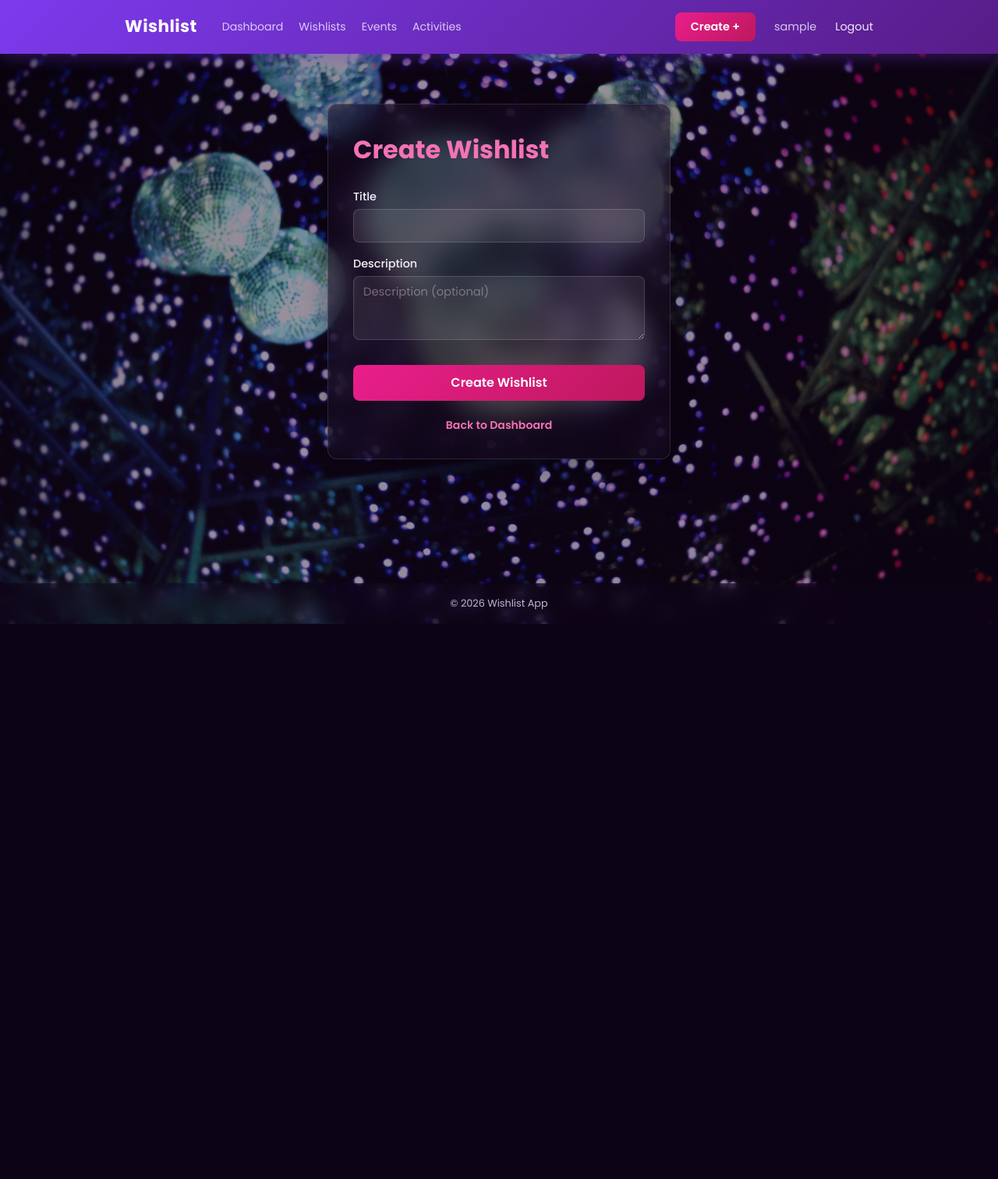
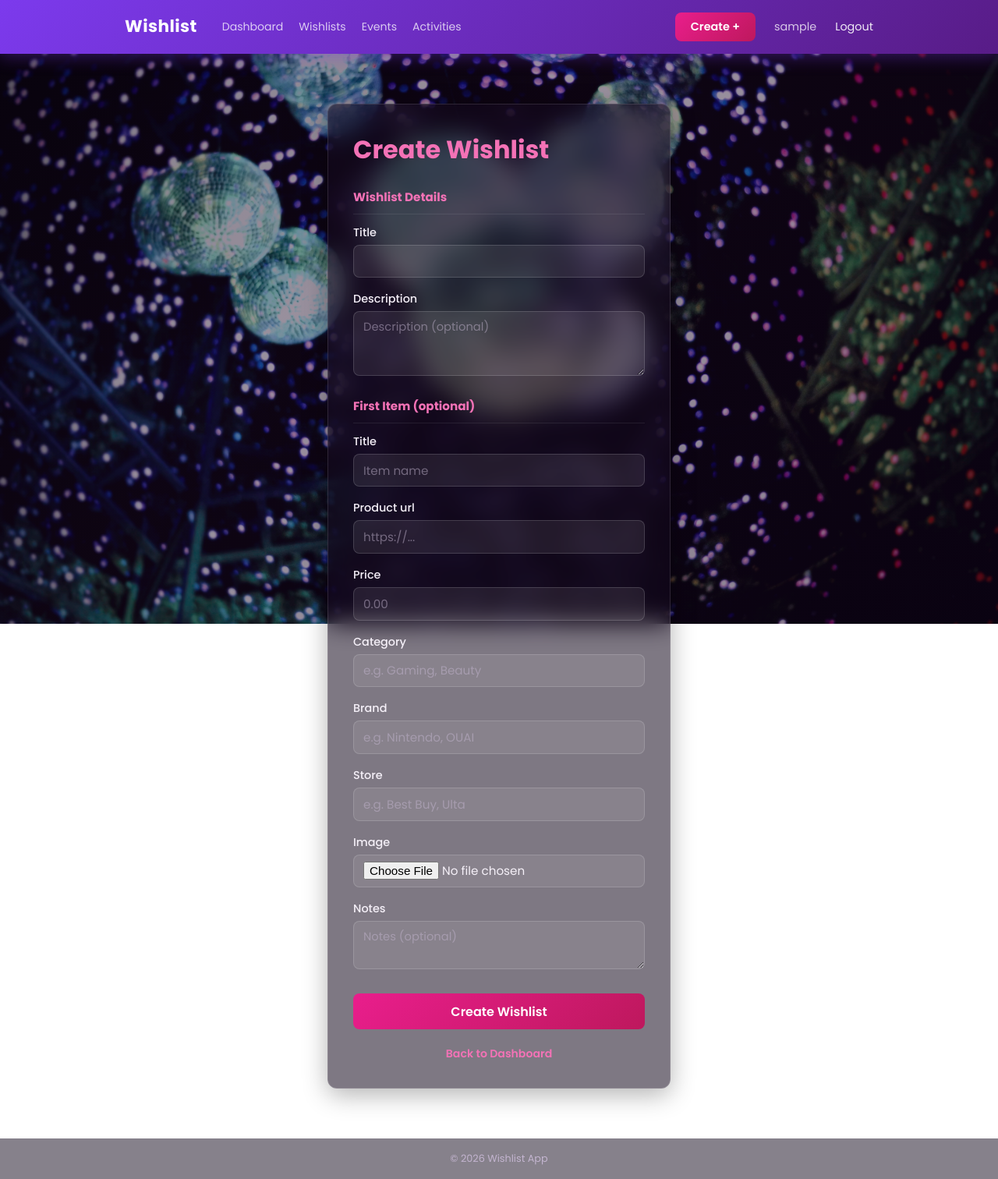
Before and after one commit to dianestephani/wishlist, a Django app: page /create/wishlist/ in a window 1280 px wide. Shown: the whole page at 78% size. Before the commit the page ends 800 px from the top, so only its background shows below. Run offline with Django 5.2, Linux system fonts and the light colour scheme; the visitor is signed in with stand-in values (Sample User, id 1).

Commit message:
wishlist form updated

```diff
--- a/static/css/style.css
+++ b/static/css/style.css
@@ -286,6 +286,19 @@ strong {
 .auth-form h1 {
     margin-bottom: 1.5rem;
     color: var(--pink-light);
+}
+
+.form-section-title {
+    color: var(--pink-light);
+    font-size: 0.95rem;
+    margin-top: 1.25rem;
+    margin-bottom: 0.75rem;
+    padding-bottom: 0.5rem;
+    border-bottom: 1px solid rgba(255, 255, 255, 0.08);
+}
+
+.form-section-title:first-of-type {
+    margin-top: 0;
 }
 
 .form-group {
--- a/templates/wishlist/create_wishlist.html
+++ b/templates/wishlist/create_wishlist.html
@@ -6,10 +6,28 @@
 <div class="auth-form">
     <h1>Create Wishlist</h1>
 
-    <form method="post" novalidate>
+    <form method="post" enctype="multipart/form-data" novalidate>
         {% csrf_token %}
 
+        <h2 class="form-section-title">Wishlist Details</h2>
+
         {% for field in form %}
+            <div class="form-group">
+                <label for="{{ field.id_for_label }}">{{ field.label }}</label>
+                {{ field }}
+                {% if field.errors %}
+                    <ul class="form-errors">
+                        {% for error in field.errors %}
+                            <li>{{ error }}</li>
+                        {% endfor %}
+                    </ul>
+                {% endif %}
+            </div>
+        {% endfor %}
+
+        <h2 class="form-section-title">First Item (optional)</h2>
+
+        {% for field in item_form %}
             <div class="form-group">
                 <label for="{{ field.id_for_label }}">{{ field.label }}</label>
                 {{ field }}
--- a/wishlist/forms.py
+++ b/wishlist/forms.py
@@ -2,7 +2,7 @@ from django import forms
 from django.contrib.auth import get_user_model
 from django.contrib.auth.forms import UserCreationForm
 
-from .models import Activity, Event, Wishlist
+from .models import Activity, Event, Wishlist, WishlistItem
 
 User = get_user_model()
 
@@ -39,6 +39,28 @@ class WishlistForm(forms.ModelForm):
         widgets = {
             "description": forms.Textarea(attrs={"rows": 3, "placeholder": "Description (optional)"}),
         }
+
+
+class WishlistItemForm(forms.ModelForm):
+    class Meta:
+        model = WishlistItem
+        fields = ["title", "product_url", "price", "category", "brand", "store", "image", "notes"]
+        widgets = {
+            "title": forms.TextInput(attrs={"placeholder": "Item name"}),
+            "product_url": forms.URLInput(attrs={"placeholder": "https://..."}),
+            "price": forms.NumberInput(attrs={"placeholder": "0.00", "step": "0.01"}),
+            "category": forms.TextInput(attrs={"placeholder": "e.g. Gaming, Beauty"}),
+            "brand": forms.TextInput(attrs={"placeholder": "e.g. Nintendo, OUAI"}),
+            "store": forms.TextInput(attrs={"placeholder": "e.g. Best Buy, Ulta"}),
+            "notes": forms.Textarea(attrs={"rows": 2, "placeholder": "Notes (optional)"}),
+        }
+
+    def __init__(self, *args, **kwargs):
+        super().__init__(*args, **kwargs)
+        for field_name in self.fields:
+            if field_name != "title":
+                self.fields[field_name].required = False
+        self.fields["title"].required = True
 
 
 class EventForm(forms.ModelForm):
--- a/wishlist/views.py
+++ b/wishlist/views.py
@@ -5,7 +5,7 @@ from django.contrib.auth.forms import AuthenticationForm
 from django.shortcuts import get_object_or_404, redirect, render
 
 from .email import send_purchased_email, send_undo_email
-from .forms import ActivityForm, EventForm, PurchaseForm, RegistrationForm, UndoPurchaseForm, WishlistForm
+from .forms import ActivityForm, EventForm, PurchaseForm, RegistrationForm, UndoPurchaseForm, WishlistForm, WishlistItemForm
 from .models import Activity, Event, ItemEvent, ItemView, Purchase, StoreClick, Wishlist, WishlistItem
 
 SORT_OPTIONS = {
@@ -35,15 +35,21 @@ def dashboard(request):
 def create_wishlist(request):
     if request.method == "POST":
         form = WishlistForm(request.POST)
-        if form.is_valid():
+        item_form = WishlistItemForm(request.POST, request.FILES, prefix="item")
+        if form.is_valid() and item_form.is_valid():
             wl = form.save(commit=False)
             wl.user = request.user
             wl.save()
+            if item_form.cleaned_data.get("title"):
+                item = item_form.save(commit=False)
+                item.user = request.user
+                item.save()
             messages.success(request, f'Wishlist "{wl.title}" created!')
             return redirect("wishlist:wishlist_detail", wishlist_id=wl.pk)
     else:
         form = WishlistForm()
-    return render(request, "wishlist/create_wishlist.html", {"form": form})
+        item_form = WishlistItemForm(prefix="item")
+    return render(request, "wishlist/create_wishlist.html", {"form": form, "item_form": item_form})
 
 
 @login_required
```
Also changed, not shown: 2 other files.
